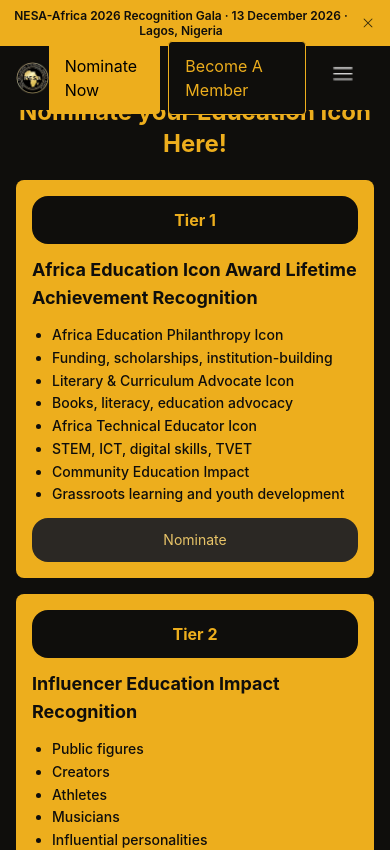
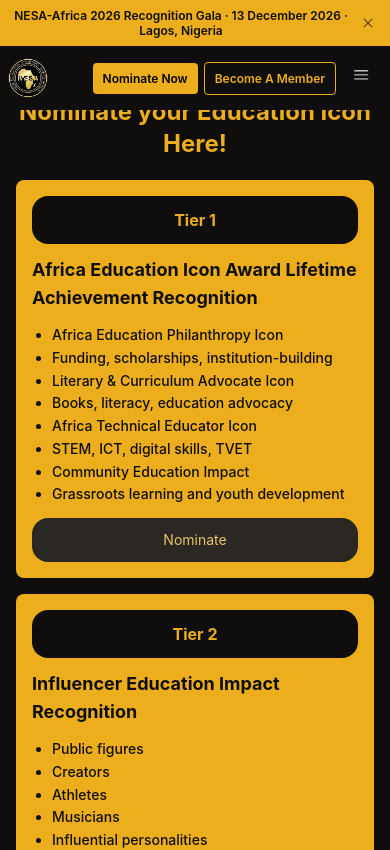
Before and after one commit to authenticshigzo/Africa-Education-Icon-Award, a React (Vite) app: page /nominate in a window 390 px wide. Shown: the top 850 px of the page. Built offline with nearby package versions, Linux system fonts and the light colour scheme.

Commit message:
Mobile View Updated

```diff
--- a/src/components/NavbarSmallScreen.tsx
+++ b/src/components/NavbarSmallScreen.tsx
@@ -93,15 +93,15 @@ function NavbarSmallScreen() {
                     </div>
                 )}
 
-                <div className="w-full h-16 px-4 bg-[#0F0E0C] flex items-center justify-between">
+                <div className="w-full h-16 px-2 sm:px-4 bg-[#0F0E0C] flex items-center justify-between">
                     <Link to="/" className="flex gap-2 items-center justify-center">
                         <img src={nesa} alt="NESA Logo" className="h-10 w-10 object-contain" />
                         <p className="sr-only">NESA-Africa</p>
                     </Link>
-                    <div className="flex items-center justify-center gap-2">
-                        <Link to="/nominate" className=" bg-[#EDAE1D] text-black flex items-center justify-center gap-2 hover:scale-105 px-4 py-3 rounded">Nominate Now</Link>
-                        <Link to="/membership" className="bg-[#0F0E0C] flex border border-x border-y border-[#EDAE1D] text-[#EDAE1D] font-normal items-center justify-center gap-2 hover:scale-105 px-4 py-3 rounded">Become A Member</Link>
-                        <img src={menu} alt="Menu" className="h-15 w-15 px-2 py2 object-contain cursor-pointer rounded-sm hover:bg-[#3B301C]" onClick={openSideMenu} />
+                    <div className="flex min-w-0 items-center justify-center gap-1.5 sm:gap-2">
+                        <Link to="/nominate" className="whitespace-nowrap rounded bg-[#EDAE1D] px-2.5 py-2 text-center text-xs font-semibold leading-tight text-black hover:scale-105 sm:px-3 sm:py-2.5 sm:text-sm">Nominate Now</Link>
+                        <Link to="/membership" className="whitespace-nowrap rounded border border-[#EDAE1D] bg-[#0F0E0C] px-2.5 py-2 text-center text-xs font-semibold leading-tight text-[#EDAE1D] hover:scale-105 sm:px-3 sm:py-2.5 sm:text-sm">Become A Member</Link>
+                        <img src={menu} alt="Menu" className="h-10 w-10 shrink-0 cursor-pointer rounded-sm object-contain p-1 hover:bg-[#3B301C] sm:h-12 sm:w-12 sm:p-2" onClick={openSideMenu} />
                     </div>
                 </div>
             </div>
```
